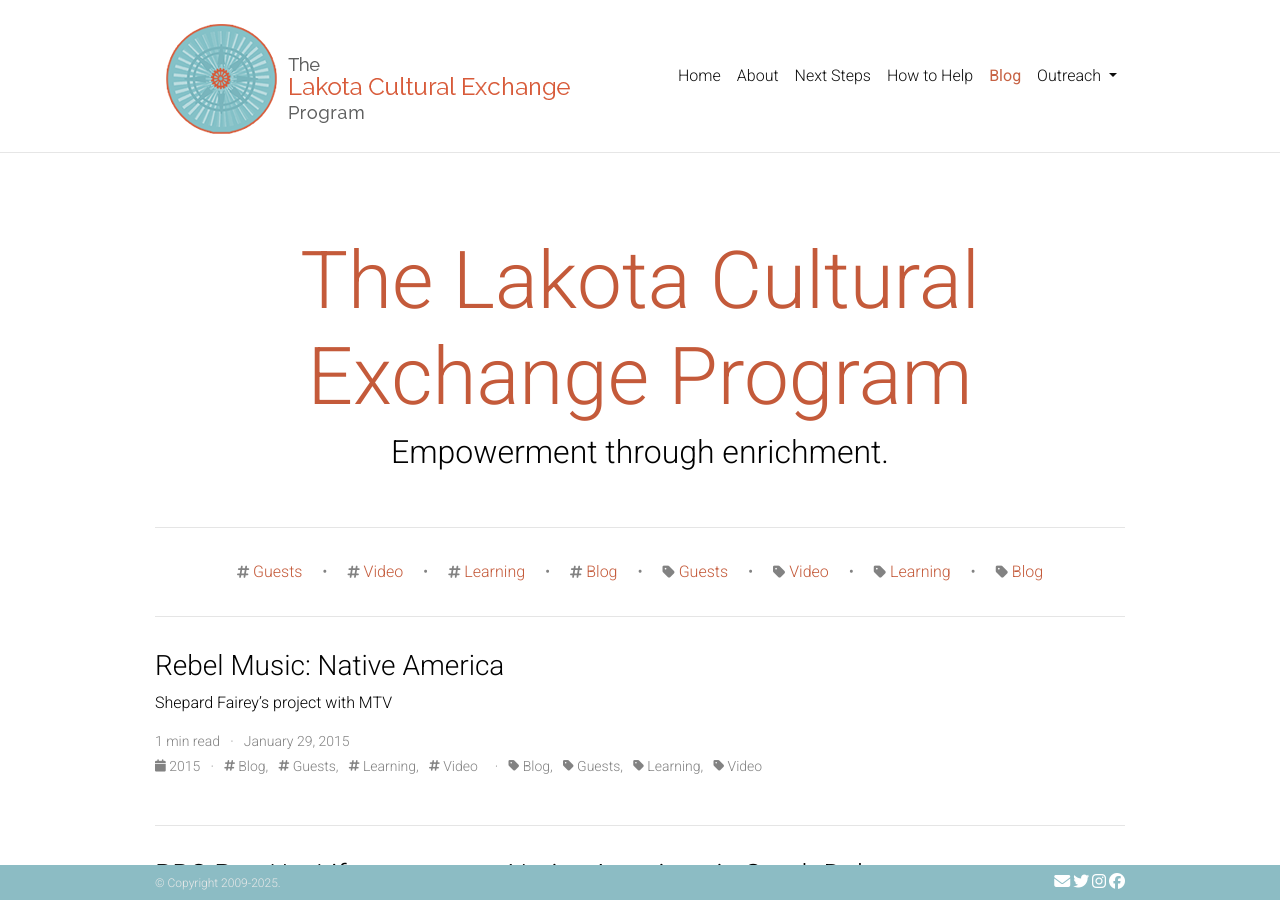
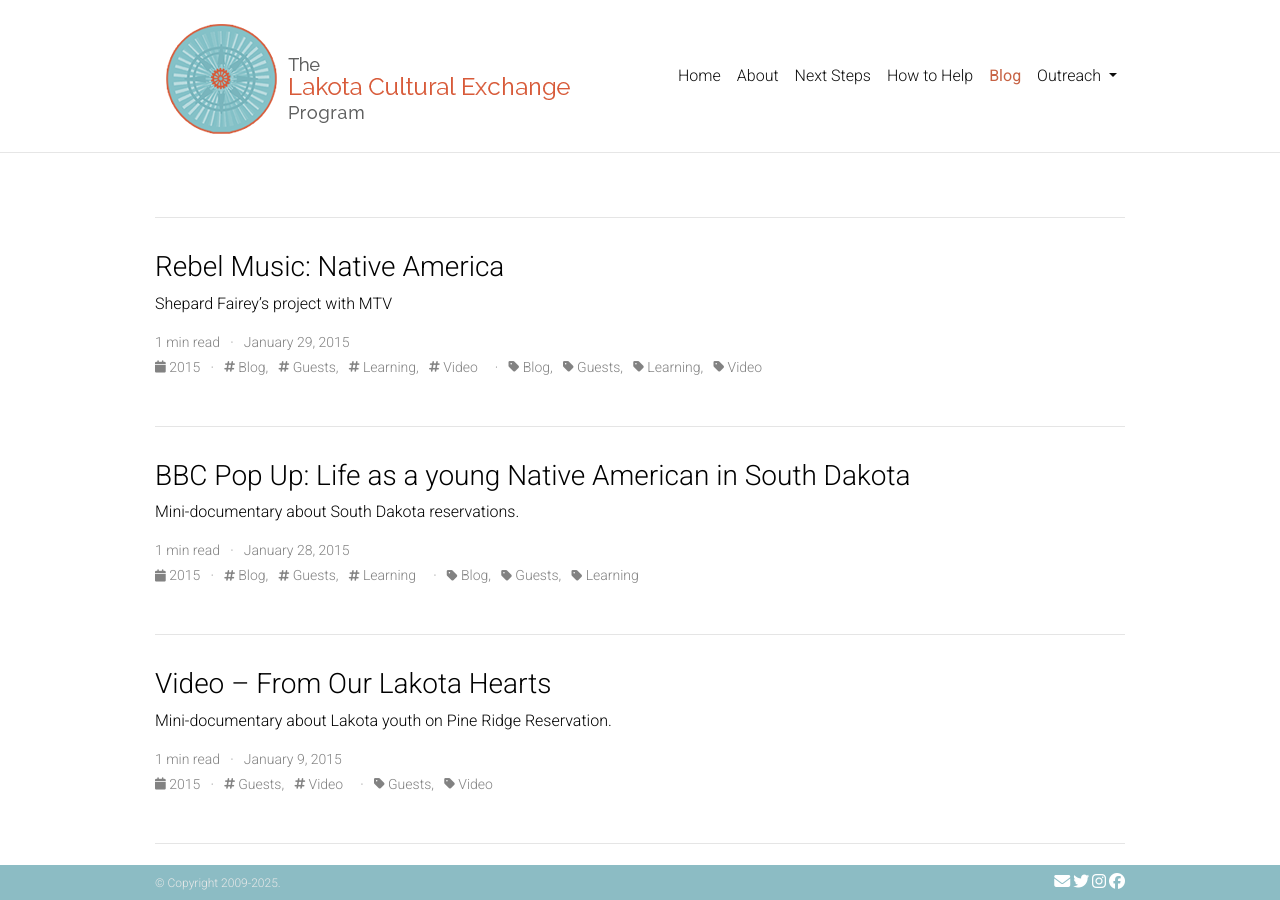
Before and after one commit to lcep-org/lcep-org.github.io, a Jekyll site: the page built from blog/index.html, in a window 1280 px wide and 900 px high. Built offline with Jekyll 4.4.1, drawn with Linux system fonts in a browser that asks for light colours; nearby versions of some CDN libraries; the list of posts is cut into pages by our own code; comment, search, counter and statistics services are not loaded; a style sheet for code colours, icons or effects is not loaded.

Commit message:
try to clean up blog appearance

```diff
--- a/_config.yml
+++ b/_config.yml
@@ -260,8 +260,8 @@ jekyll-archives:
     tag: '/blog/tag/:name/'
     category: '/blog/category/:name/'
 
-display_tags: ['Guests', 'Video', 'Learning', 'Blog'] # these tags will be displayed on the front page of your blog
-display_categories: ['Guests', 'Video', 'Learning', 'Blog'] # these categories will be displayed on the front page of your blog
+display_tags: [] # these tags will be displayed on the front page of your blog
+display_categories: [] # these categories will be displayed on the front page of your blog
 
 # -----------------------------------------------------------------------------
 # Jekyll Scholar
--- a/blog/index.html
+++ b/blog/index.html
@@ -19,12 +19,12 @@ pagination:
   {% assign blog_name_size = site.blog_name | size %}
   {% assign blog_description_size = site.blog_description | size %}
 
-  {% if blog_name_size > 0 or blog_description_size > 0 %}
+<!--   {% if blog_name_size > 0 or blog_description_size > 0 %}
   <div class="header-bar">
     <h1>{{ site.blog_name }}</h1>
     <h2>{{ site.blog_description }}</h2>
   </div>
-  {% endif %}
+  {% endif %} -->
 
   {% if site.display_tags or site.display_categories %}
   <div class="tag-category-list">
```
Also changed, not shown: _pages/stemoutreach.md (+3 -0 lines).
